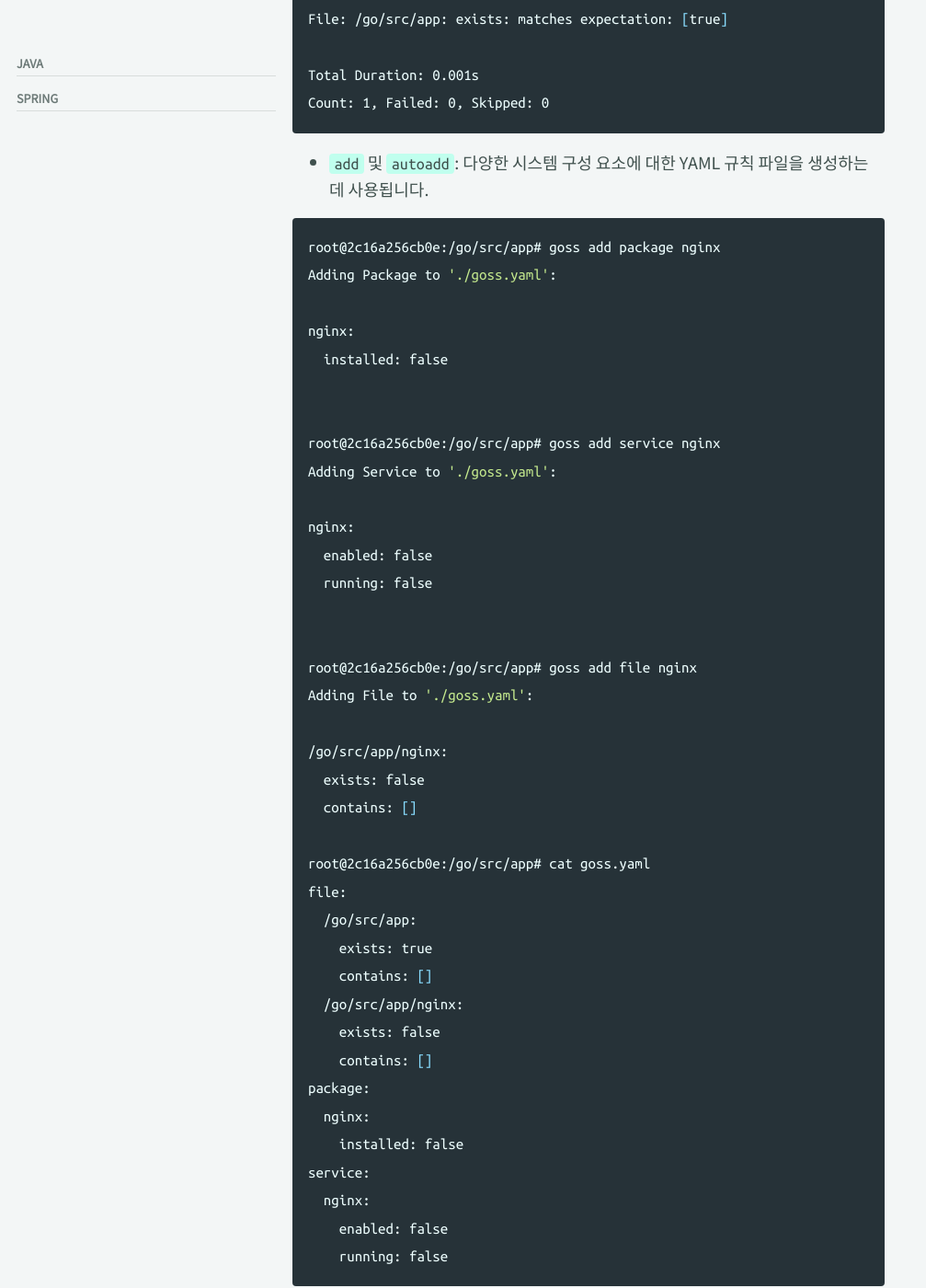
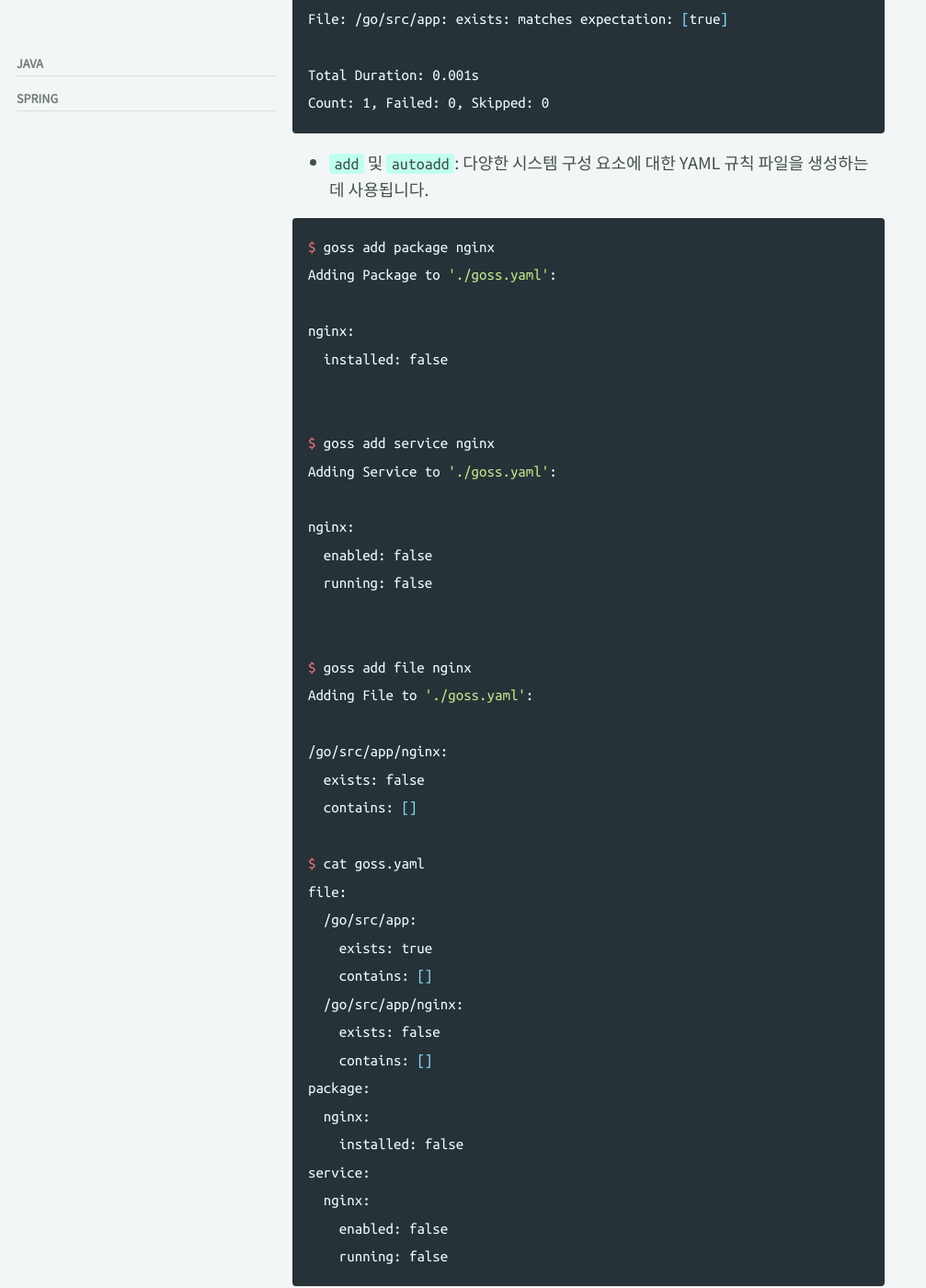
Before and after one commit to BaeJi77/BaeJi77.github.io, a Jekyll site: the page built from _posts/dev/golang/2023-04-09-goss-with-testing.md, in a window 1280 px wide and 1400 px high, scrolled down 1834 px. Shown: the whole window at 92% size, without its empty margins (0-1007 px from the left). Built offline with Jekyll 4.4.1, drawn with Linux system fonts in a browser that asks for light colours; cached includes are drawn as plain includes; nearby versions of some CDN libraries; comment, search, counter and statistics services are not loaded; some of the changed text lies outside the part shown.

Commit message:
2023-04-09 goss

````diff
--- a/_posts/dev/golang/2023-04-09-goss-with-testing.md
+++ b/_posts/dev/golang/2023-04-09-goss-with-testing.md
@@ -63,14 +63,14 @@ Count: 1, Failed: 0, Skipped: 0
 - `add` 및 `autoadd`: 다양한 시스템 구성 요소에 대한 YAML 규칙 파일을 생성하는 데 사용됩니다.
 
 ```bash
-root@2c16a256cb0e:/go/src/app# goss add package nginx
+$ goss add package nginx
 Adding Package to './goss.yaml':
 
 nginx:
   installed: false
 
 
-root@2c16a256cb0e:/go/src/app# goss add service nginx
+$ goss add service nginx
 Adding Service to './goss.yaml':
 
 nginx:
@@ -78,14 +78,14 @@ nginx:
   running: false
 
 
-root@2c16a256cb0e:/go/src/app# goss add file nginx
+$ goss add file nginx
 Adding File to './goss.yaml':
 
 /go/src/app/nginx:
   exists: false
   contains: []
 
-root@2c16a256cb0e:/go/src/app# cat goss.yaml
+$ cat goss.yaml
 file:
   /go/src/app:
     exists: true
@@ -248,7 +248,7 @@ file:
 위에서 부터 `goss.yaml`, `new-goss.yaml`, `skip-goss.yaml`입니다. `goss.yaml`이 실제로 실행되면서 두번째 있는 `new-goss.yaml` 정보를 가져오는 것을 볼 수 있습니다.
 
 ```bash
-root@e23b8ea63550:/go/src/app# goss render
+$ goss render
 file:
   /go/src/app:
     exists: true
@@ -300,7 +300,7 @@ gossfile:
 ```
 
 ```bash
-root@a574985d1674:/go/src/app# goss v -f documentation
+$ goss v -f documentation
 File: /go/src/app: exists: matches expectation: [true]
 File: /go/src/app: filetype: matches expectation: ["directory"]
 File: /hello-world: exists:
````
